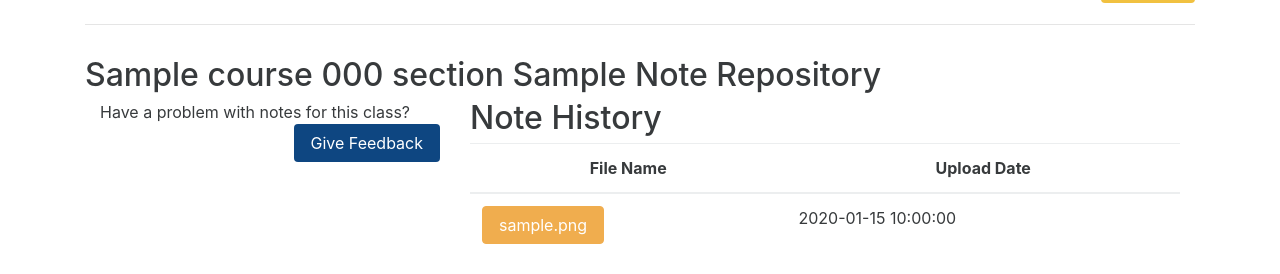
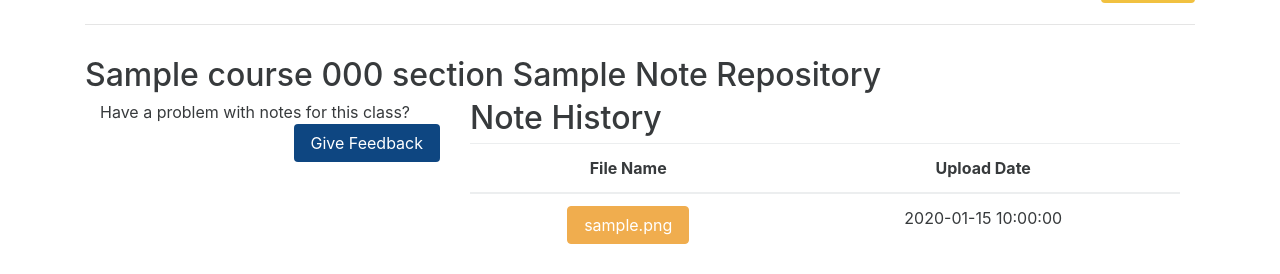
Before and after one commit to JuniorDesign/gt-scribe, a Flask app: page /notes/1 in a window 1280 px wide. Shown: the part 74-348 px from the top of the page. Run offline with Flask 2, Linux system fonts and the light colour scheme; the visitor is signed in with stand-in values (Sample User, id 1); tables that the repository leaves empty hold one stand-in row (values such as "Sample post"); some libraries are stand-ins or nearby versions.

Commit message:
centered the tables

```diff
--- a/scribe/static/styles/upload-download.css
+++ b/scribe/static/styles/upload-download.css
@@ -6,7 +6,7 @@
 	width: 100%;
 }
 
-th{
+th, td {
 	text-align: center;
 }
 
```
